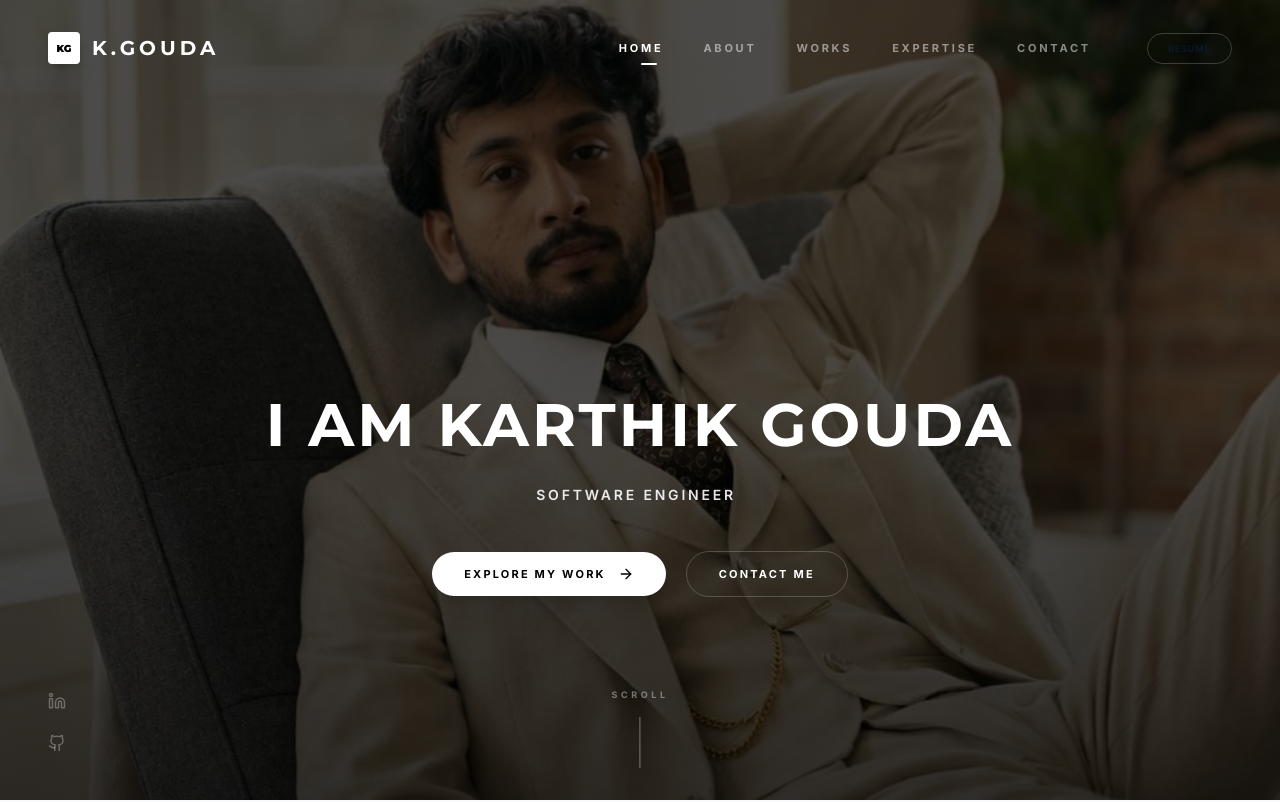
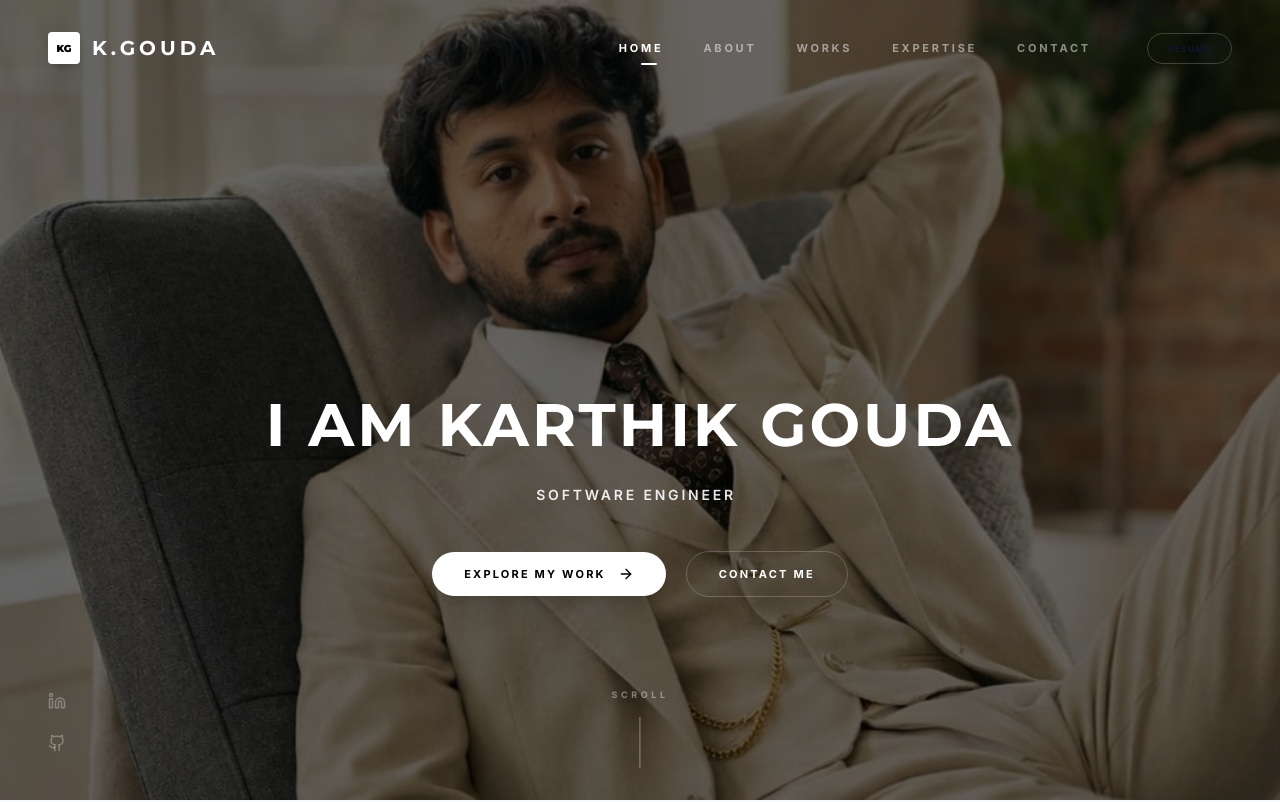
Before and after one commit to Karthikgouda15/KARTHIK-GOUDA-PORTFOLIO, a React (Create React App) app: page / in a window 1280 px wide. Shown: the top 802 px of the page. Built offline with nearby package versions, Linux system fonts and the light colour scheme.

Commit message:
initial commit

```diff
--- a/src/components/Hero.js
+++ b/src/components/Hero.js
@@ -26,7 +26,7 @@
           className="w-full h-full object-cover"
         />
         {/* Dark Gradient Overlay */}
-        <div className="absolute inset-0 bg-gradient-to-b from-black/70 via-black/70 to-black/80" />
+        <div className="absolute inset-0 bg-gradient-to-b from-black/60 via-black/60 to-black/60" />
       </div>
 
       <div className="container mx-auto px-6 relative z-10 text-center">
```
